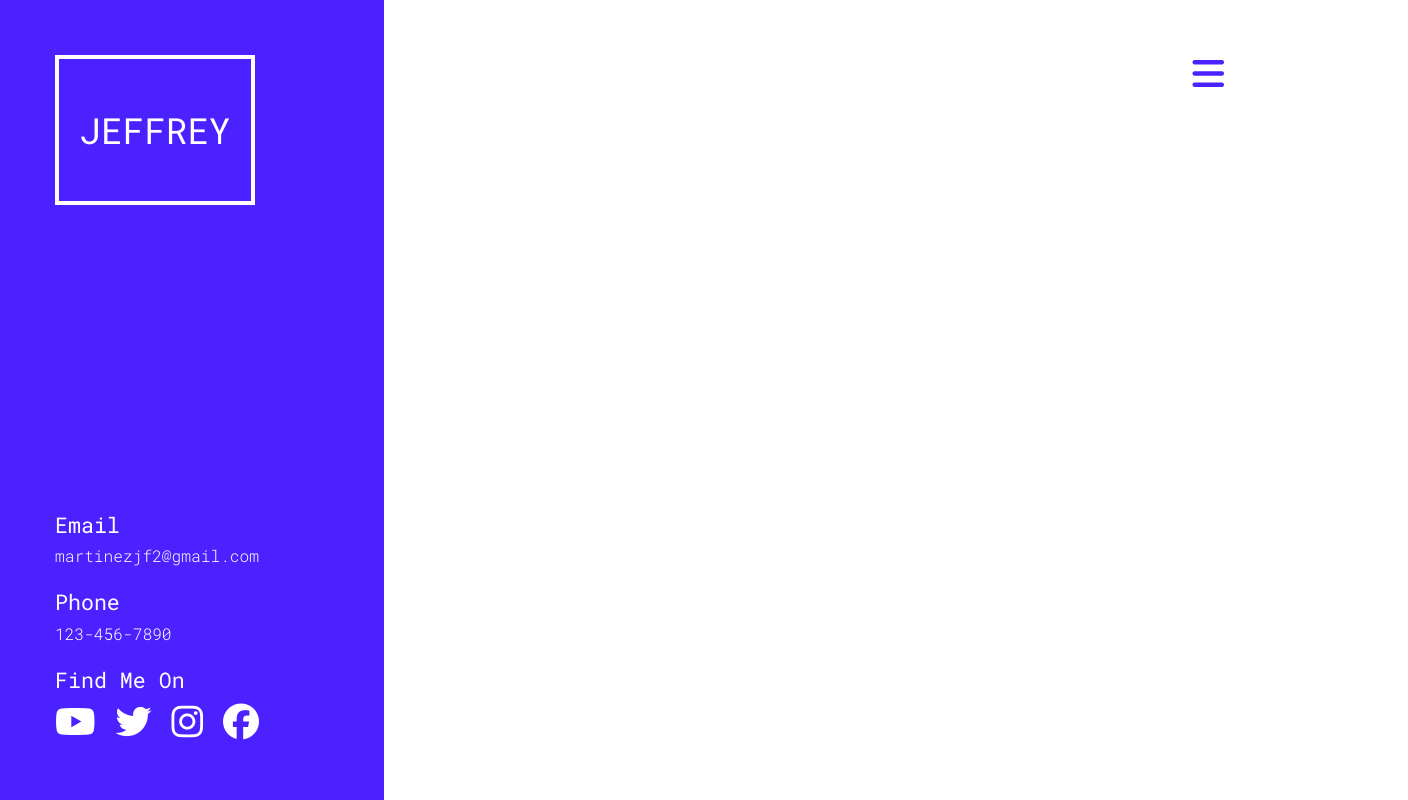
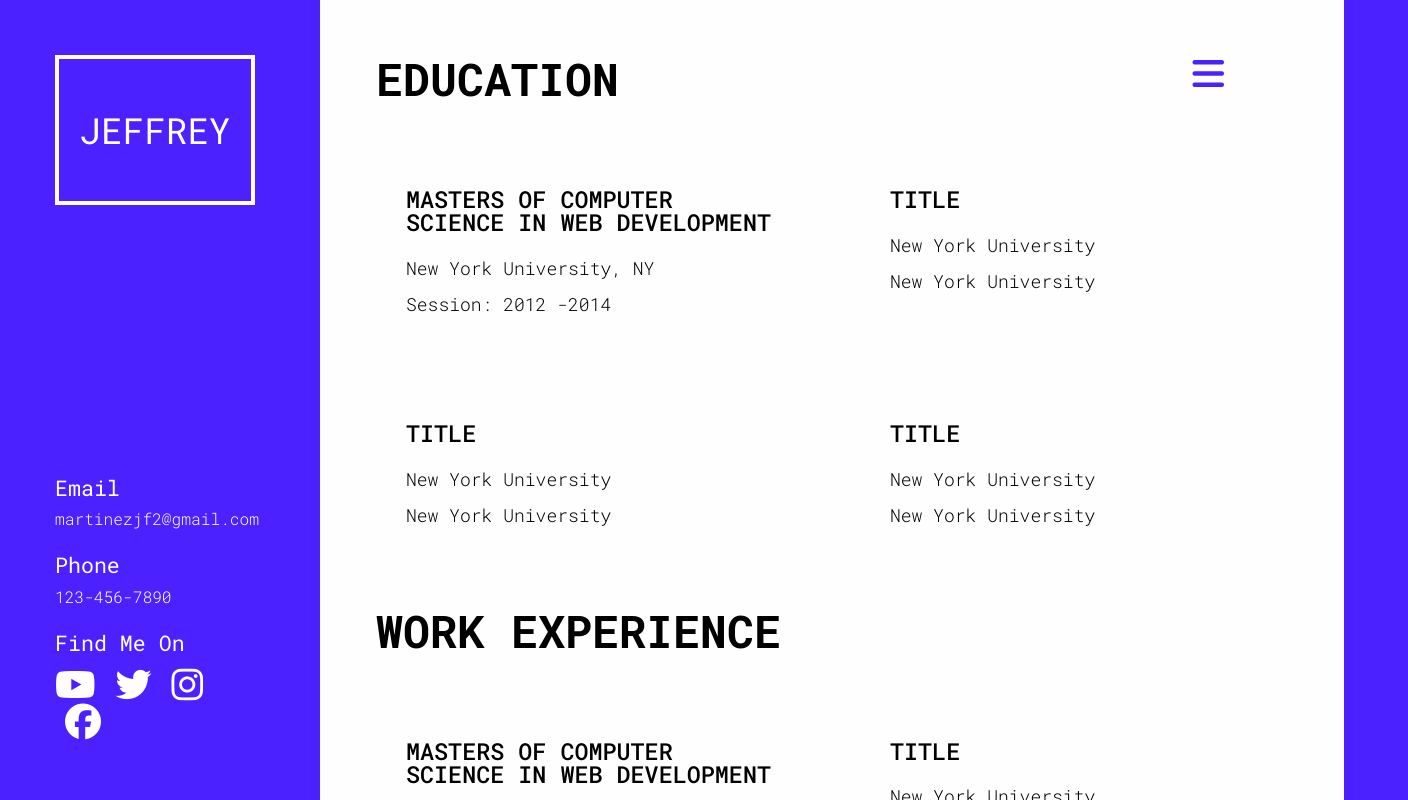
Before and after one commit to martinezjf2/portfolio-practice-codingphase, a React app: page /resume in a window 1280 px wide. Shown: the whole page, 1408 px wide, since content can reach past the window. Built offline with nearby package versions, Linux system fonts and the light colour scheme.

Commit message:
finished the resume page

```diff
--- a/src/js/containers/Resume.js
+++ b/src/js/containers/Resume.js
@@ -18,29 +18,63 @@ export default function Resume() {
 
       {/* Content Area */}
       <section className="content-area">
-        {/* <div className="img-container">
-          <div className="user-img"></div>
+        <div className="scroll-section">
+          <div className="main-category">
+            <div className="title">
+              <h1>Education</h1>
+            </div>
+            <div className="xp-section">
+              <div className="xp-box">
+                <h5>Masters of Computer Science in Web Development</h5>
+                <p>New York University, NY</p>
+                <p>Session: 2012 -2014</p>
+              </div>
+              <div className="xp-box">
+                <h5>Title</h5>
+                <p>New York University</p>
+                <p>New York University</p>
+              </div>
+              <div className="xp-box">
+                <h5>Title</h5>
+                <p>New York University</p>
+                <p>New York University</p>
+              </div>
+              <div className="xp-box">
+                <h5>Title</h5>
+                <p>New York University</p>
+                <p>New York University</p>
+              </div>
+            </div>
+          </div>
+
+          <div className="main-category">
+            <div className="title">
+              <h1>Work Experience</h1>
+            </div>
+            <div className="xp-section">
+              <div className="xp-box">
+                <h5>Masters of Computer Science in Web Development</h5>
+                <p>New York University, NY</p>
+                <p>Session: 2012 -2014</p>
+              </div>
+              <div className="xp-box">
+                <h5>Title</h5>
+                <p>New York University</p>
+                <p>New York University</p>
+              </div>
+              <div className="xp-box">
+                <h5>Title</h5>
+                <p>New York University</p>
+                <p>New York University</p>
+              </div>
+              <div className="xp-box">
+                <h5>Title</h5>
+                <p>New York University</p>
+                <p>New York University</p>
+              </div>
+            </div>
+          </div>
         </div>
-        <div className="profile-section">
-          <div className="profile">
-            <h1>
-              Jeffrey <br></br>
-              <span>Martinez</span>
-            </h1>
-            <h5>Software Developer</h5>
-            <p>
-              Hi my name is Jeffrey Martinez and I am an experienced full stack
-              developer from Farmingdale, New York graduating from Flatiron
-              School and Bellevue University.
-            </p>
-            <a href="" className="primary-btn">
-              Portfolio
-            </a>
-            <a href="./resume" className="ghost-btn">
-              Resume
-            </a>
-          </div>
-        </div> */}
       </section>
 
       {/* Info Area */}
--- a/src/scss/_resume.scss
+++ b/src/scss/_resume.scss
@@ -1,10 +1,54 @@
 .resume {
-    .content-area {
-    margin-left: 30%;
+  .info-section {
+    width: 20%;
+  }
+  .content-area {
+    margin-left: 25%;
     background: $color3;
     width: 80%;
     min-width: 300px;
     height: 100%;
+    overflow: hidden;
 
+    .main-category {
+      margin-bottom: 36px ;
+      h1 {
+        font-weight: 700;
+        font-size: 2.5rem;
+        text-transform: uppercase;
+        margin-bottom: 56px;
+      }
+      .xp-section {
+        display: grid;
+        grid-template-columns: 1fr 1fr;
+        grid-column-gap: 56px;
+        grid-row-gap: 30px;
+        max-width: 1000px;
+
+        .xp-box {
+          padding: 30px;
+          transition: all 0.3s ease-in-out;
+          cursor: pointer;
+          &:hover {
+            -webkit-box-shadow: 0px 20px 74px 17px rgba(0, 0, 0, 0.12);
+            -moz-box-shadow: 0px 20px 74px 17px rgba(0, 0, 0, 0.12);
+            box-shadow: 0px 20px 74px 17px rgba(0, 0, 0, 0.12);
+          }
+
+          h5 {
+            font-weight: 500;
+            font-size: 1.3rem;
+            margin-bottom: 1.4rem;
+            text-transform: uppercase;
+          }
+
+          p {
+            font-weight: 300;
+            font-size: 1rem;
+            margin-bottom: 1rem;
+          }
+        }
+      }
+    }
   }
 }
--- a/src/scss/main.scss
+++ b/src/scss/main.scss
@@ -115,3 +115,10 @@ body {
     }
   }
 }
+
+.scroll-section {
+  height: 100vh;
+  overflow-y: scroll;
+  overflow-x: hidden;
+  padding: 56px;
+}
```
Also changed, not shown: 7 other files.
